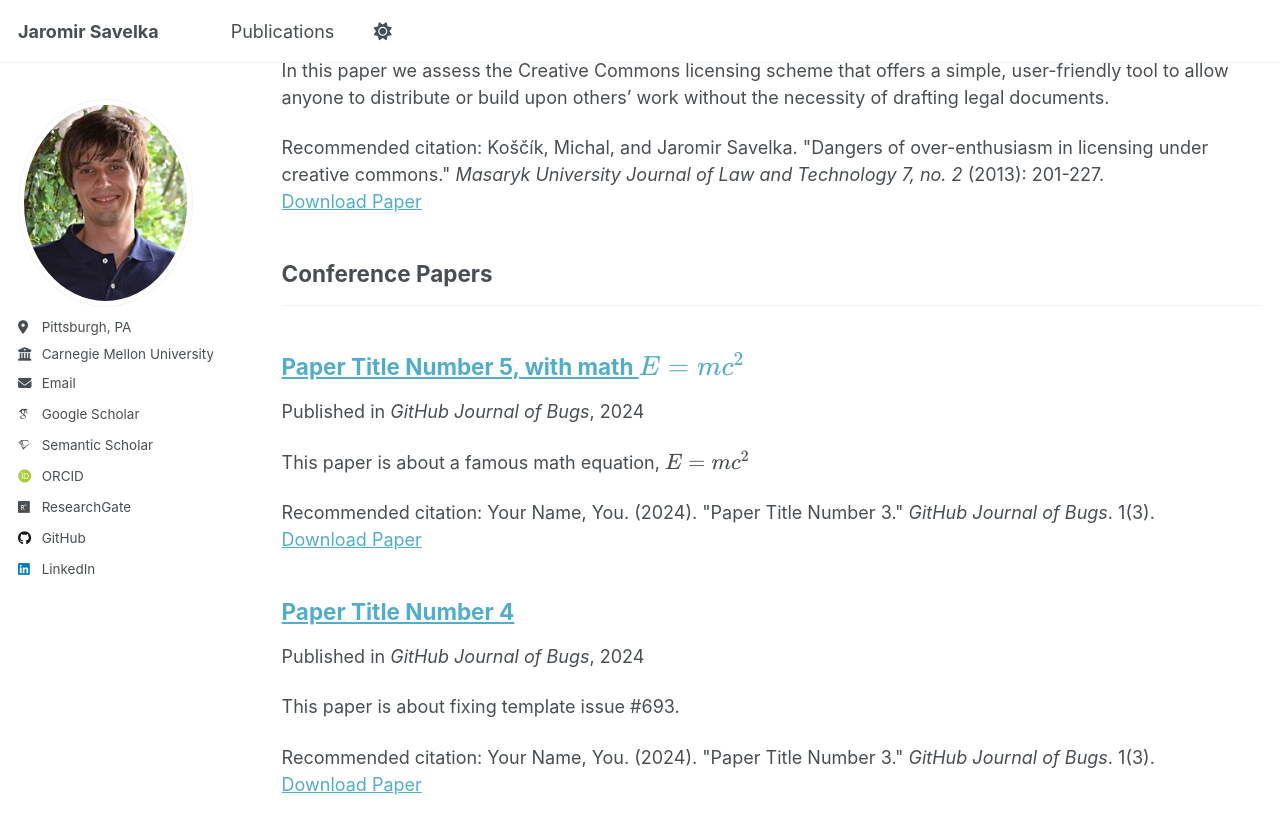
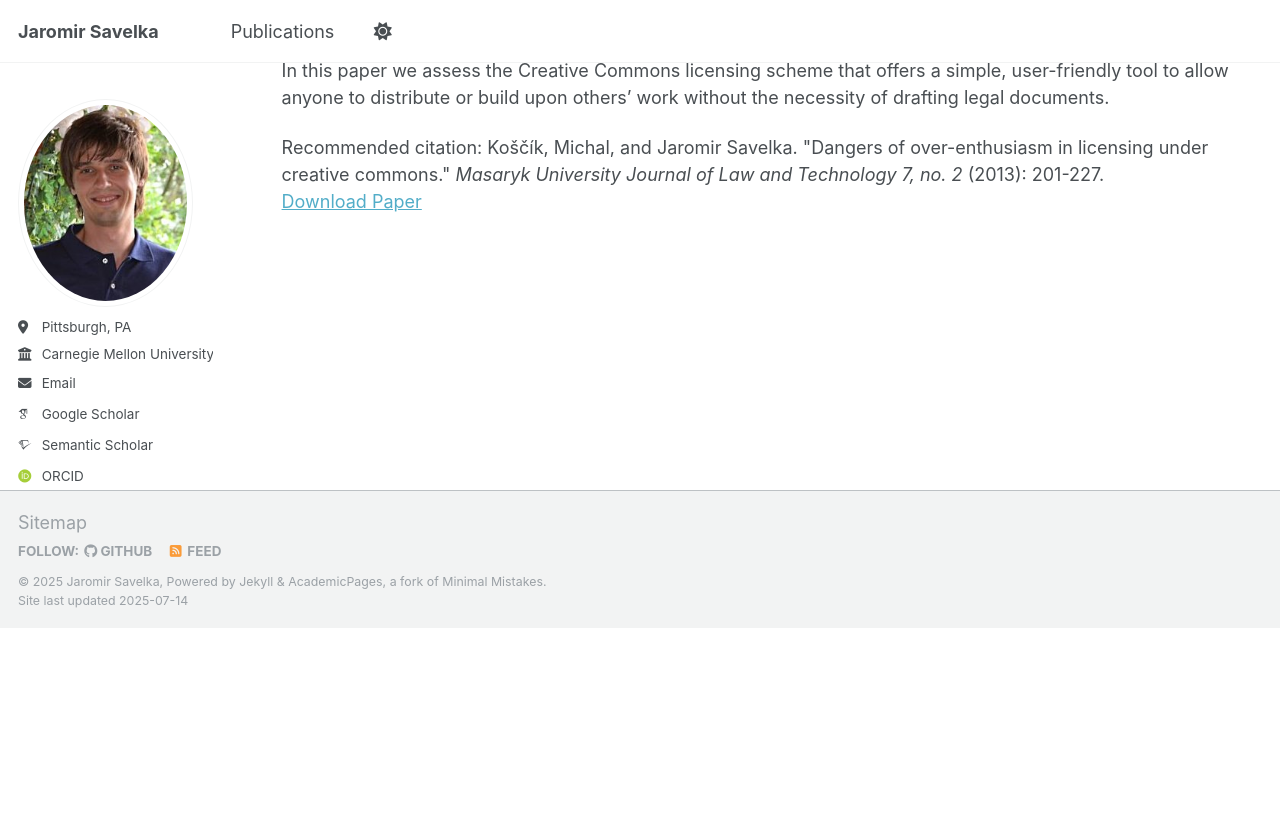
Before and after one commit to jsavelka/jsavelka.github.io, a Jekyll site: the page built from _pages/publications.html, in a window 1280 px wide and 900 px high, scrolled down 3248 px. Shown: the top 834 px of the window. Built offline with Jekyll 4.4.1, drawn with Linux system fonts in a browser that asks for light colours; some web fonts are replaced; a script that is not in the unit is left out; after the commit the page ends 3877 px from its top, so only the background shows below that; some of the changed lines change nothing that is shown.

Commit message:
Excluded books and conference papers (temp)

```diff
--- a/_config.yml
+++ b/_config.yml
@@ -79,12 +79,12 @@ author:
 
 # Publication Category - The following the list of publication categories and their headings
 publication_category:
-  books:
-    title: 'Books'
+  # books:
+  #   title: 'Books'
   manuscripts:
     title: 'Journal Articles'
-  conferences:
-    title: 'Conference Papers'
+  # conferences:
+  #   title: 'Conference Papers'
 
 # Site Settings
 teaser                   :  # filename of teaser fallback teaser image placed in /images/, .e.g. "500x300.png"
```
